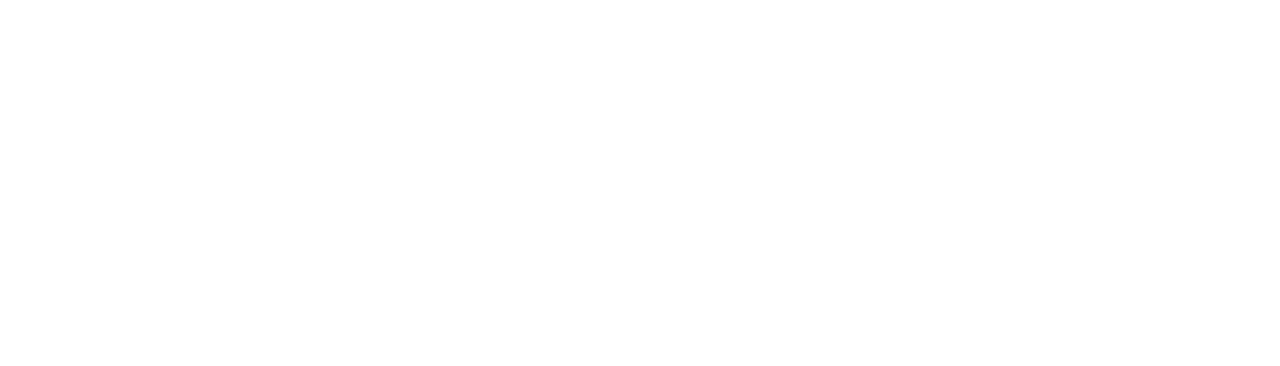
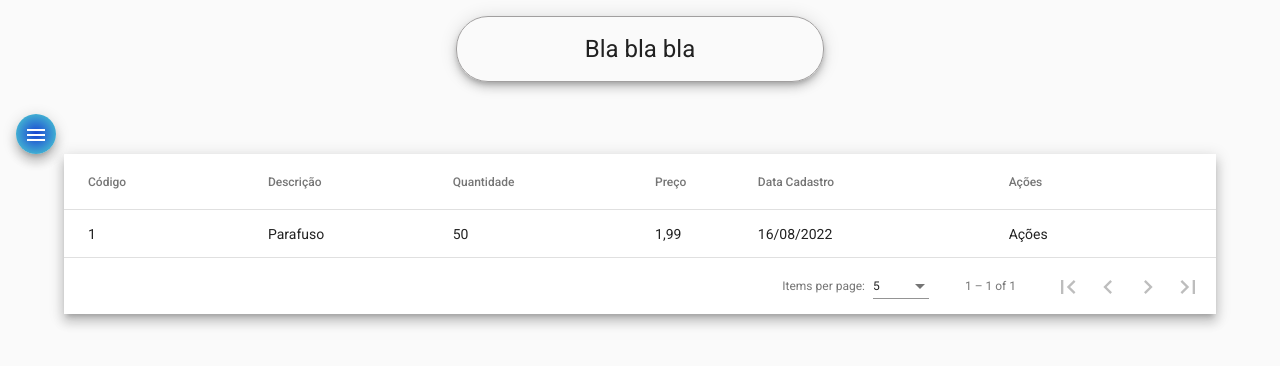
Before and after one commit to lfromani/obra-front, an Angular app: page /produtos in a window 1280 px wide. Before the commit this address led to /. Shown: the top 366 px of the page. Built offline with nearby package versions, Linux system fonts and the light colour scheme.

Commit message:
listagem de produtos

```diff
--- a/src/app/app-routing.module.ts
+++ b/src/app/app-routing.module.ts
@@ -2,11 +2,13 @@
 import { RouterModule, Routes } from '@angular/router';
 import { HomeComponent } from './components/home/home.component';
 import { NavComponent } from './components/nav/nav.component';
+import { ProdutoListComponent } from './components/produto/produto-list/produto-list.component';
 
 const routes: Routes = [
   {
     path: '', component: NavComponent, children: [
-      { path: 'home', component: HomeComponent }
+      { path: 'home', component: HomeComponent },
+      { path: 'produtos', component: ProdutoListComponent }
     ]
   },
 ];
--- a/src/app/app.module.ts
+++ b/src/app/app.module.ts
@@ -31,6 +31,7 @@
 import { NavComponent } from './components/nav/nav.component';
 import { HomeComponent } from './components/home/home.component';
 import { HeaderComponent } from './components/header/header.component';
+import { ProdutoListComponent } from './components/produto/produto-list/produto-list.component';
 /*import { HomeComponent } from './components/home/home.component';
 import { HeaderComponent } from './components/header/header.component';
 import { TecnicoListComponent } from './components/tecnico/tecnico-list/tecnico-list.component';
@@ -56,6 +57,7 @@
     NavComponent,
     HomeComponent,
     HeaderComponent,
+    ProdutoListComponent,
     /*HomeComponent,
     HeaderComponent,
     TecnicoListComponent,
--- a/src/app/components/nav/nav.component.html
+++ b/src/app/components/nav/nav.component.html
@@ -7,7 +7,7 @@
             <a mat-list-item routerLink="/">
                 <i class="material-icons">account_circle</i>Clientes
             </a>
-            <a mat-list-item routerLink="">
+            <a mat-list-item routerLink="produtos">
                 <i class="material-icons">person</i>Produtos
             </a>
             <a mat-list-item routerLink="">
--- a/src/app/components/nav/nav.component.ts
+++ b/src/app/components/nav/nav.component.ts
@@ -11,7 +11,7 @@
   constructor(private router: Router) { }
 
   ngOnInit(): void {
-    this.router.navigate(['home'])
+    this.router.navigate(['produtos'])
   }
 
 }
--- /dev/null
+++ b/src/app/components/produto/produto-list/produto-list.component.css
@@ -0,0 +1,8 @@
+.container {
+    width: 90%;
+    margin: auto;
+}
+
+table {
+    width: 100%;
+  }
--- /dev/null
+++ b/src/app/components/produto/produto-list/produto-list.component.html
@@ -0,0 +1,44 @@
+<div class="container">
+    <div class="mat-elevation-z8">
+        <table mat-table [dataSource]="dataSource">
+
+          <ng-container matColumnDef="position">
+            <th mat-header-cell *matHeaderCellDef> Código </th>
+            <td mat-cell *matCellDef="let element"> {{element.idProduto}} </td>
+          </ng-container>
+
+          <ng-container matColumnDef="name">
+            <th mat-header-cell *matHeaderCellDef> Descrição </th>
+            <td mat-cell *matCellDef="let element"> {{element.descricao}} </td>
+          </ng-container>
+
+          <ng-container matColumnDef="weight">
+            <th mat-header-cell *matHeaderCellDef> Quantidade </th>
+            <td mat-cell *matCellDef="let element"> {{element.quantidade}} </td>
+          </ng-container>
+
+          <ng-container matColumnDef="symbol">
+            <th mat-header-cell *matHeaderCellDef> Preço </th>
+            <td mat-cell *matCellDef="let element"> {{element.preco}} </td>
+          </ng-container>
+
+          <ng-container matColumnDef="date">
+            <th mat-header-cell *matHeaderCellDef> Data Cadastro </th>
+            <td mat-cell *matCellDef="let element"> {{element.dataCadastro}} </td>
+          </ng-container>
+
+          <ng-container matColumnDef="acoes">
+            <th mat-header-cell *matHeaderCellDef> Ações</th>
+            <td mat-cell *matCellDef="let element"> Ações </td>
+          </ng-container>
+
+          <tr mat-header-row *matHeaderRowDef="displayedColumns"></tr>
+          <tr mat-row *matRowDef="let row; columns: displayedColumns;"></tr>
+        </table>
+
+        <mat-paginator [pageSizeOptions]="[5, 10, 20]"
+                       showFirstLastButtons
+                       aria-label="Select page of periodic elements">
+        </mat-paginator>
+      </div>
+</div>
--- /dev/null
+++ b/src/app/components/produto/produto-list/produto-list.component.ts
@@ -0,0 +1,37 @@
+import { Component, OnInit, ViewChild } from '@angular/core';
+import { MatPaginator } from '@angular/material/paginator';
+import { MatTableDataSource } from '@angular/material/table';
+import { Produto } from 'src/app/models/produto';
+
+@Component({
+  selector: 'app-produto-list',
+  templateUrl: './produto-list.component.html',
+  styleUrls: ['./produto-list.component.css']
+})
+export class ProdutoListComponent implements OnInit {
+
+  ELEMENT_DATA: Produto[] = [
+    {
+      idProduto: 1,
+      descricao: 'Parafuso',
+      quantidade: '50',
+      preco: '1,99',
+      dataCadastro: '16/08/2022'
+    }
+  ]
+
+  displayedColumns: string[] = ['position', 'name', 'weight', 'symbol', 'date', 'acoes'];
+  dataSource = new MatTableDataSource<Produto>(this.ELEMENT_DATA);
+
+  constructor() { }
+
+  ngOnInit(): void {
+  }
+
+  @ViewChild(MatPaginator) paginator: MatPaginator;
+
+  ngAfterViewInit() {
+    this.dataSource.paginator = this.paginator;
+  }
+
+}
--- /dev/null
+++ b/src/app/models/produto.ts
@@ -0,0 +1,7 @@
+export interface Produto {
+    idProduto?: any;
+    descricao: string;
+    quantidade: any;
+    preco: any;
+    dataCadastro: any;
+}
```
